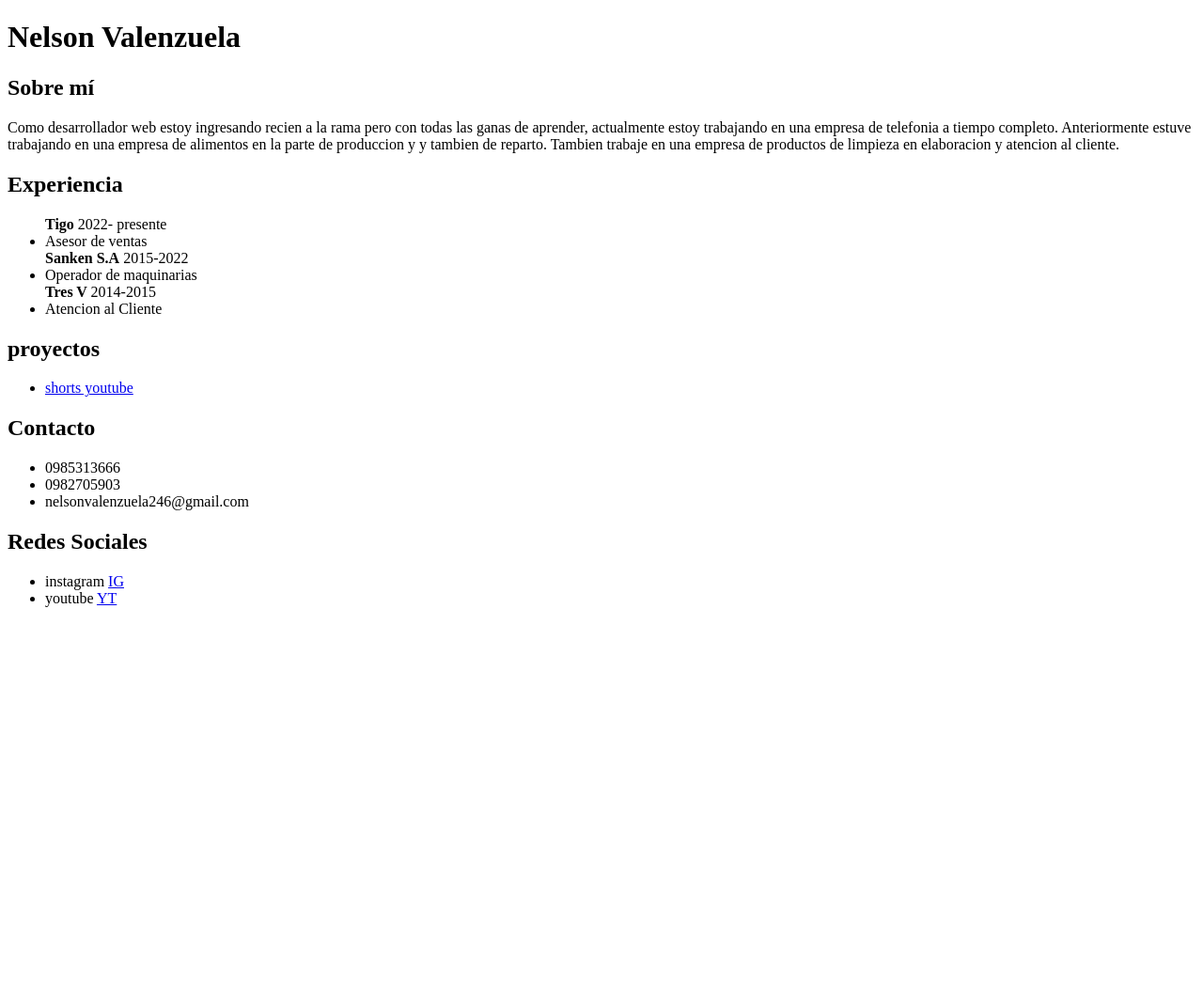
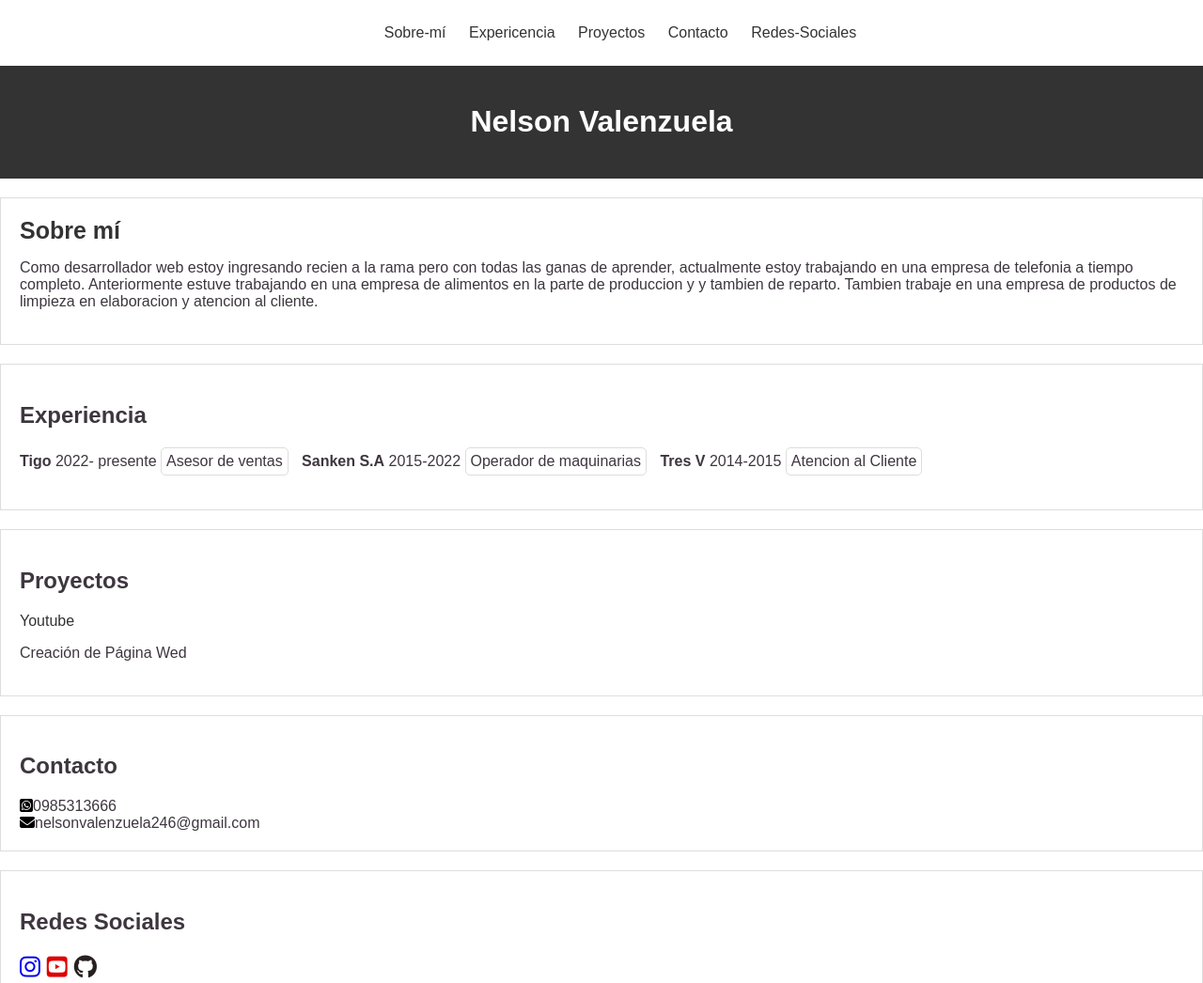
Before and after one commit to NelValen/portfolio, a plain HTML site: page index.html in a window 1280 px wide. Shown: the top 1046 px of the page at 94% size. Before the commit the page ends 800 px from the top, so only its background shows below. Drawn offline with Linux system fonts and the light colour scheme.

Commit message:
Agregado de Estilo

```diff
--- a/index.html
+++ b/index.html
@@ -2,29 +2,36 @@
 <html>
 <head>
     <title> mi portfolio web </title>
+    <script src="https://kit.fontawesome.com/0dfbe335e4.js" crossorigin="anonymous"></script>
+    <link rel="stylesheet" href="style.css">
 </head>
 <body>
     <header>
+        <nav>
+            <ul>
+                <a class="menu-item" href="#sobre-mi"> Sobre-mí</a>
+                <a class="menu-item" href="#experiencia">Expericencia</a>
+                <a class="menu-item" href="#proyectos">Proyectos</a>
+                <a class="menu-item" href="#contacto">Contacto</a>
+                <a class="menu-item" href="#redes-sociales">Redes-Sociales</a>
+        </nav>
         <h1>Nelson Valenzuela </h1>
     </header>
      <main>
-    <section>
+    <section id="sobre-mi">
 <h2>Sobre mí</h2>
-<section id="sobre mí" >
 <p>
     Como desarrollador web estoy ingresando recien a la rama pero con todas las ganas
      de aprender, actualmente estoy trabajando en una empresa de telefonia a tiempo completo.
     Anteriormente estuve trabajando en una empresa de alimentos en la parte de produccion y
 y tambien de reparto. Tambien trabaje en una empresa de productos de limpieza en elaboracion
 y atencion al cliente.
+</p>
 </section>
-</p>
-    </section>
-     <section>
+        <section id="experiencia">
     <h2>Experiencia</h2>
     <ul>
-        <section id="Experiencia">
-        <b> Tigo </b> 2022- presente
+     <b> Tigo </b> 2022- presente
         <li>Asesor de ventas</li>
         <strong>Sanken S.A</strong> 2015-2022
         <li>Operador de maquinarias</li>
@@ -34,31 +41,32 @@ y atencion al cliente.
     </ul>
     </section>
     <section id="proyectos" >
-        <h2>proyectos</h2>
+        <h2>Proyectos</h2>
         <ul>
             <li>
-                <a href="https://www.youtube.com/shorts/XbXa3DrsC3s">shorts youtube</a>
+                <a href="https://www.youtube.com/watch?v=yQ8mBHEdGb8&t=12s"> Youtube</a>
+                <p>Creación de Página Wed</p>
             </li>
         </ul>
         </section>
-        <section id="Contacto">
+        <section id="contacto">
         <h2>Contacto</h2>
             <ul>
-                <li>0985313666</li>
-                <li>0982705903</li>
-                <li>nelsonvalenzuela246@gmail.com</li>
+                <li><i class="fa-brands fa-square-whatsapp" style="color: #000000;"></i>0985313666</li>
+                <li><i class="fa-solid fa-envelope" style="color: #000000;"></i>nelsonvalenzuela246@gmail.com</li>
             </ul>
         </section>
-        <section id="redes Sociales">
+        <section id="redes-sociales">
         <h2>Redes Sociales</h2>
-        <ul>
-            <li>instagram
-            <a href="https://www.instagram.com/nel.valen/"> IG</a>
-            <li>youtube
-            <a href="https://www.youtube.com/feed/you"> YT</a>
-            </li>
+        <ul id="Redes-Sociales">
+            <a href="https://www.instagram.com/nel.valen/?img_index=1"><i class="fa-brands fa-instagram"></i></a>
+            <a href="https://www.youtube.com/feed/you"><i class="fa-brands fa-square-youtube" style="color: #de0202;"></i></a>
+            <a href="https://github.com/NelValen/portfolio-Programando-PY"><i class="fa-brands fa-github" style="color: #272020;"></i></a>
         </ul>
         </section>
      </main>
-</body>
+     <footer>
+        <p>Copyright &copy;2024</p>
+     </footer>
+   </body>
 </html>
--- /dev/null
+++ b/style.css
@@ -0,0 +1,97 @@
+h1{color: rgb(255, 255, 255); }
+body{font-family: arial,sans-serif; margin: 0%;
+    color: #3e363f;
+    padding-top:  70px ;}
+
+nav{position: fixed;
+    top: 0;
+    left: 0;
+    width: 100%;
+background-color: #fff;
+box-shadow: 0 0 5px rgba(0, 0, 0, 0.1);
+}
+.menu-item{
+    text-decoration: none;
+    color: #333;
+    padding: 10px;
+    display: inline-block;
+}
+.menu-item:hover{
+    background-color: #ddd;
+    transition: all 0.4s ease-in;
+}
+header{
+    background-color: #333;
+    color: #fff;
+    text-align: center;
+    padding: 20px;
+    margin-bottom: 20px;
+}
+section{
+    padding: 20px;
+    border: 1px solid #ddd;
+    margin-bottom: 20px;
+}
+#sobre-mí{
+    text-align: justify;
+}
+#experiencia ul{
+list-style: none;
+padding: 0;
+}
+#experiencia ul li{
+    display: inline-block;
+    padding: 5px;
+    border: 1px solid #ddd;
+    border-radius: 5px;
+    margin-right: 10px;
+}
+#proyectos ul {
+    list-style: none;
+    padding: 0;
+    margin: 0;
+  }
+
+  #proyectos a {
+    text-decoration: none;
+    color: #333;
+  }
+
+  #proyectos a:hover {
+    text-decoration: underline;
+    text-decoration: none;
+  }
+  #contacto ul{
+list-style: none;
+margin: 0;
+padding: 0;
+  }
+  #redes-sociales ul{
+    list-style: none;
+    margin: 0;
+    padding: 0;
+    font-size: 25px;
+  }
+  footer{
+    text-align: center;
+    background-color:  #333;
+    padding: 15px;
+    color: #fff;
+  }
+  #sobre-mi h2 {
+    margin: 0;
+    opacity: 0;
+    transform: translateY(50px);
+    animation: fadeInUp 1s ease-out forwards;
+}
+  #sobre-mi h2 {
+    animation-delay: 0.5s;
+    font-size: 25px;
+    color: #333;
+}
+@keyframes fadeInUp {
+    to {
+        opacity: 1;
+        transform: translateY(0);
+    }
+}
```
